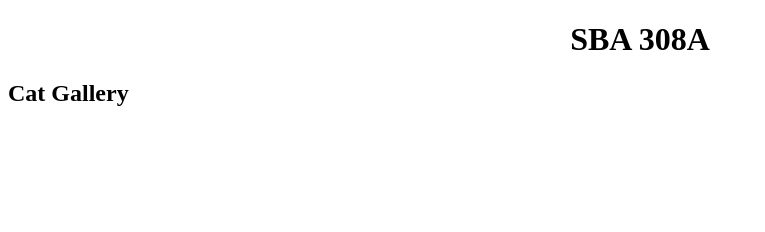
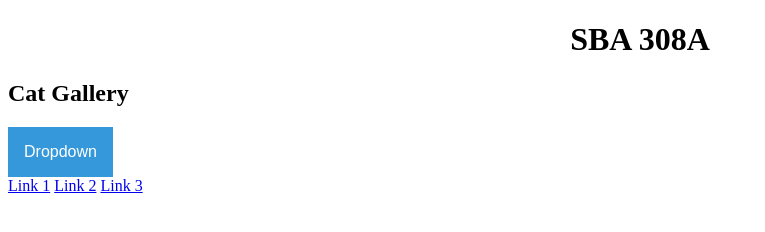
Before and after one commit to DriskellINC/SBA308A, a plain HTML site: page index.html in a window 1280 px wide. Shown: the whole page, without its empty margins (0-765 px from the left). Drawn offline with Linux system fonts and the light colour scheme; no server answers.

Commit message:
added menu

```diff
--- a/index.html
+++ b/index.html
@@ -14,5 +14,14 @@
     <h2>Cat Gallery</h2>
     <div id="cat-gallery"></div>
 
+    <div class="dropdown">
+        <button onclick="myFunction()" class="dropbtn">Dropdown</button>
+        <div id="myDropdown" class="dropdown-content">
+          <a href="#">Link 1</a>
+          <a href="#">Link 2</a>
+          <a href="#">Link 3</a>
+        </div>
+      </div>
+
 </body>
 </html>
--- a/index.js
+++ b/index.js
@@ -15,4 +15,5 @@ async function fetchCatImages() {
     });
 }
 
+
 fetchCatImages();
--- a/style.css
+++ b/style.css
@@ -0,0 +1,19 @@
+.dropbtn {
+    background-color: #3498DB;
+    color: white;
+    padding: 16px;
+    font-size: 16px;
+    border: none;
+    cursor: pointer;
+  }
+
+  /* Dropdown button on hover & focus */
+  .dropbtn:hover, .dropbtn:focus {
+    background-color: #2980B9;
+  }
+
+  /* The container <div> - needed to position the dropdown content */
+  .dropdown {
+    position: relative;
+    display: inline-block;
+  }
```
Also changed, not shown: 1 other file.
